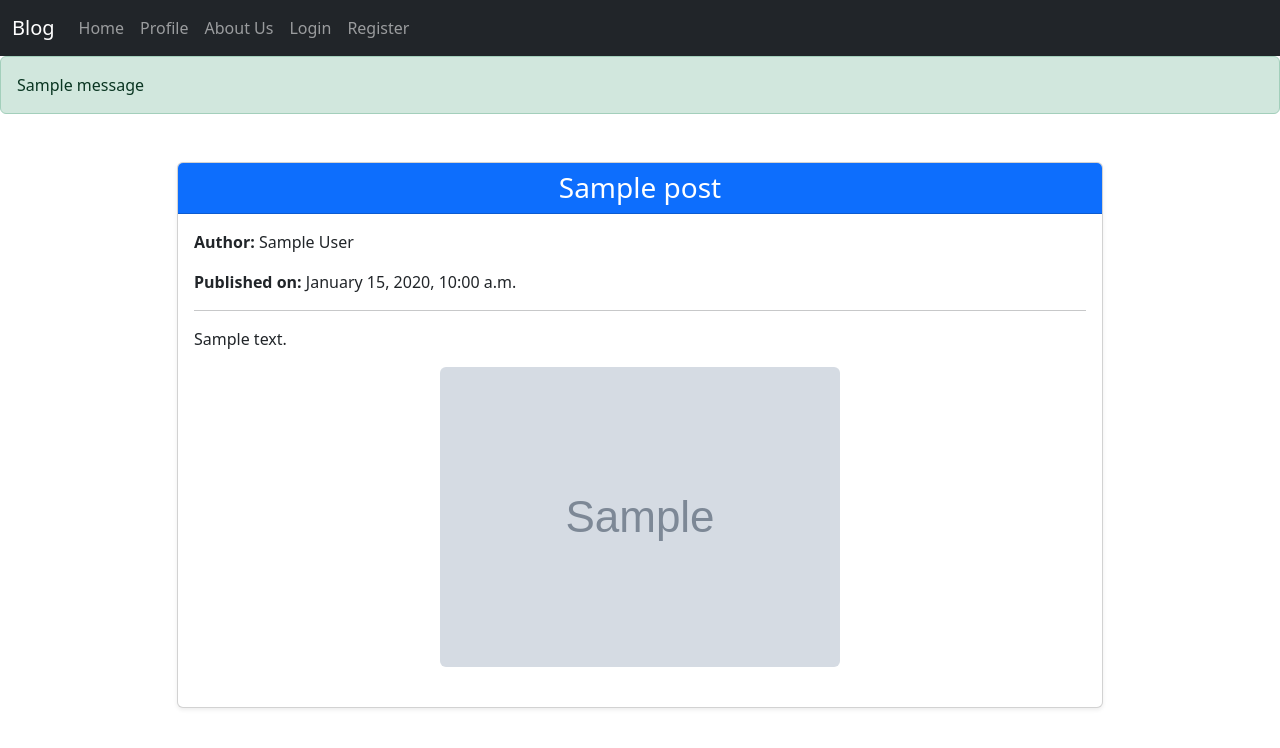
After one commit to gmutafov/Blog-Site, a Django app: page /posts/1/details/ in a window 1280 px wide. The commit adds this page. Shown: the top 748 px of the page. Run offline with Django 5.2, Linux system fonts and the light colour scheme; tables that the repository leaves empty hold one stand-in row (values such as "Sample post"); grey boxes marked "Sample" are stand-in pictures; one stand-in notice (Sample message) is shown.

Commit message:
feat: added posts logic (to be extended)

```diff
--- a/blogSite/posts/models.py
+++ b/blogSite/posts/models.py
@@ -13,3 +13,6 @@ class Post(models.Model):
     created_at = models.DateTimeField(auto_now_add=True)
     updated_at = models.DateTimeField(auto_now=True)
     author = models.ForeignKey(AppUser, on_delete=models.CASCADE)
+
+    def __str__(self):
+        return self.title
--- a/blogSite/posts/urls.py
+++ b/blogSite/posts/urls.py
@@ -0,0 +1,12 @@
+from django.urls import path, include
+
+from blogSite.posts import views
+
+urlpatterns = [
+    path('create/', views.PostCreateView.as_view(), name='post-create'),
+    path('<int:pk>/', include([
+        path('details/', views.PostDetailView.as_view(), name='post-details'),
+        path('edit/', views.PostEditView.as_view(), name='post-edit'),
+        path('delete/', views.PostDeleteView.as_view(), name='post-delete'),
+    ])),
+]
--- a/blogSite/posts/views.py
+++ b/blogSite/posts/views.py
@@ -1,3 +1,56 @@
+from django.contrib import messages
 from django.shortcuts import render
+from django.urls import reverse_lazy
+from django.views.generic import DetailView, CreateView, UpdateView, DeleteView
+
+from blogSite.posts.mixins import PostCreateOrEditMixin
+from blogSite.posts.models import Post
+
 
 # Create your views here.
+
+
+class PostCreateView(PostCreateOrEditMixin, CreateView):
+    def get_context_data(self, **kwargs):
+        context = super().get_context_data(**kwargs)
+        context['action'] = 'Create'
+        return context
+
+    def form_valid(self, form):
+        form.instance.author = self.request.user
+        response = super().form_valid(form)
+        return render(self.request, 'common/success.html', {
+            'message': 'Your post has been successfully created!'
+        })
+
+
+class PostEditView(PostCreateOrEditMixin, UpdateView):
+    def get_context_data(self, **kwargs):
+        context = super().get_context_data(**kwargs)
+        context['action'] = 'Edit'
+        return context
+
+    def form_valid(self, form):
+        form.instance.author = self.request.user
+        response = super().form_valid(form)
+        return render(self.request, 'common/success.html', {
+            'message': 'Your post has been successfully updated!'
+        })
+
+
+class PostDeleteView(DeleteView):
+    model = Post
+    template_name = 'posts/delete-post.html'
+    success_url = reverse_lazy('home')
+
+
+    def delete(self, request, *args, **kwargs):
+        response = super().delete(request, *args, **kwargs)
+        return render(request, 'common/success.html', {
+            'message': 'The post has been successfully deleted!'
+        })
+
+
+class PostDetailView(DetailView):
+        model = Post
+        template_name = 'posts/post-details.html'
--- a/blogSite/urls.py
+++ b/blogSite/urls.py
@@ -24,7 +24,7 @@ urlpatterns = [
     path('admin/', admin.site.urls),
     path('', include('blogSite.common.urls')),
     path('accounts/', include('blogSite.accounts.urls')),
-    # path('posts/', include('blogSite.posts.urls')),
+    path('posts/', include('blogSite.posts.urls')),
 ]
 
 
--- a/templates/common/home.html
+++ b/templates/common/home.html
@@ -12,7 +12,7 @@
                     <h5 class="card-title">{{ post.title }}</h5>
                     <p class="card-text">{{ post.content|truncatechars:200 }}</p>
                     <p class="text-muted">By {{ post.author }} | {{ post.created_at|date:"F j, Y" }}</p>
-                    <a href="{% url 'post-detail' post.id %}" class="btn btn-primary">Read More</a>
+                    <a href="{% url 'post-details' post.id %}" class="btn btn-primary">Read More</a>
                 </div>
             </div>
         </div>
--- a/templates/common/nav.html
+++ b/templates/common/nav.html
@@ -12,7 +12,7 @@
                 </li>
                 {% if user.is_authenticated %}
                     <li class="nav-item">
-                        <a class="nav-link" href="#">Create Post</a>
+                        <a class="nav-link" href="{% url 'post-create' %}">Create Post</a>
                     </li>
                 {% endif %}
                 <li class="nav-item">
--- /dev/null
+++ b/templates/posts/post-details.html
@@ -0,0 +1,32 @@
+{% extends 'common/base.html' %}
+
+{% block content %}
+<div class="container mt-5">
+    <div class="row justify-content-center">
+        <div class="col-md-10">
+            <div class="card shadow-sm">
+                <div class="card-header bg-primary text-white">
+                    <h1 class="h3 mb-0 text-center">{{ object.title }}</h1>
+                </div>
+                <div class="card-body">
+                    <p><strong>Author:</strong> {{ object.author }}</p>
+                    <p><strong>Published on:</strong> {{ object.created_at|date:"F j, Y, g:i a" }}</p>
+                    <hr>
+                    <p>{{ object.content }}</p>
+                    {% if object.image %}
+                    <div class="text-center mb-4">
+                        <img src="{{ object.image.url }}" class="img-fluid rounded" alt="{{ object.title }}" style="max-height: 400px; object-fit: cover;">
+                    </div>
+                    {% endif %}
+                </div>
+                {% if user == object.author %}
+                <div class="card-footer d-flex justify-content-between">
+                    <a href="{% url 'post-edit' object.id %}" class="btn btn-primary">Edit</a>
+                    <a href="{% url 'post-delete' object.id %}" class="btn btn-danger">Delete</a>
+                </div>
+                {% endif %}
+            </div>
+        </div>
+    </div>
+</div>
+{% endblock %}
```
Also changed, not shown: blogSite/posts/forms.py (added, +9 -0 lines), blogSite/posts/mixins.py (added, +12 -0 lines), blogSite/posts/templatetags/bootstrap_filters.py (added, +7 -0 lines), templates/common/success.html (added, +18 -0 lines), templates/posts/delete-post.html (added, +13 -0 lines), templates/posts/post-forms.html (added, +47 -0 lines), blogSite/posts/templatetags/__init__.py (added).
